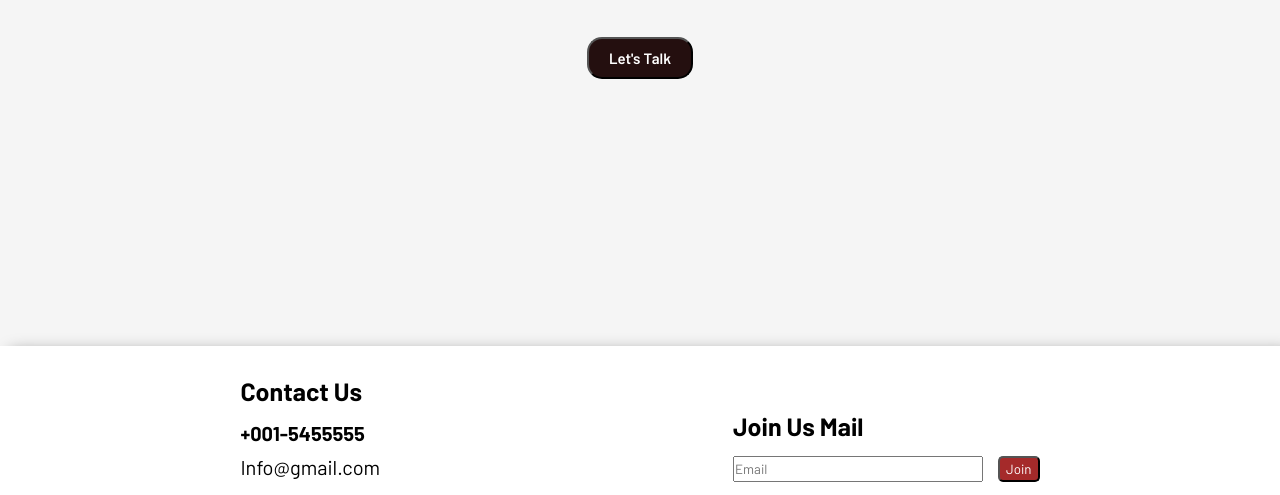
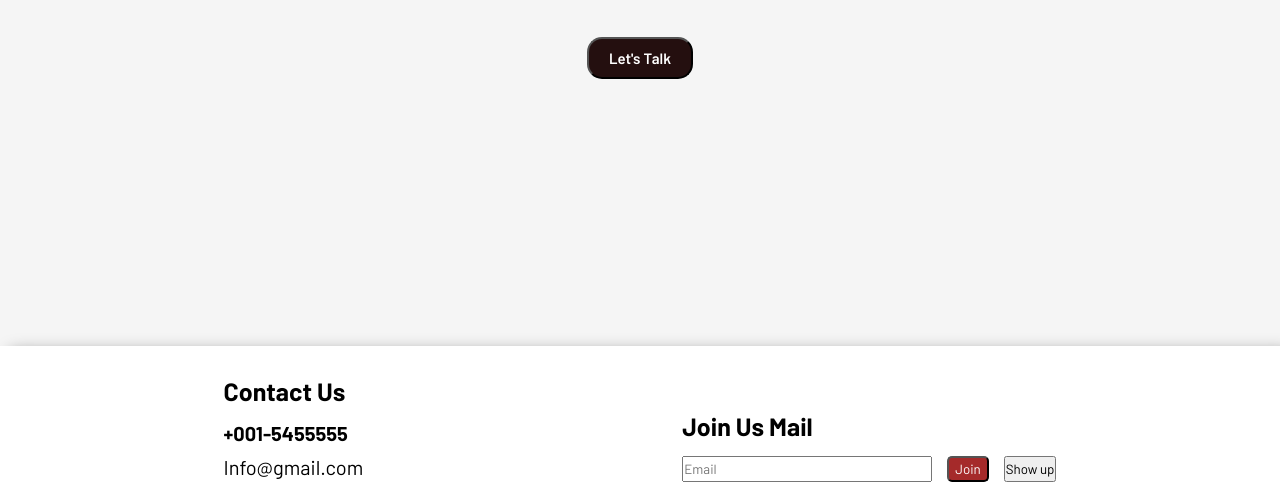
Before and after one commit to selmazzzz-del/furniture_website, a plain HTML site: page index.html in a window 1280 px wide. Shown: the part 1687-2182 px from the top of the page. Drawn offline with Linux system fonts and the light colour scheme; a web font is replaced by a local one.

Commit message:
button added

```diff
--- a/index.html
+++ b/index.html
@@ -163,6 +163,7 @@
         <div class="box">
           <input type="text" placeholder="Email" class="subInput" />
           <button class="subButton">Join</button>
+          <button>Show up</button>
         </div>
       </div>
     </section>
```
